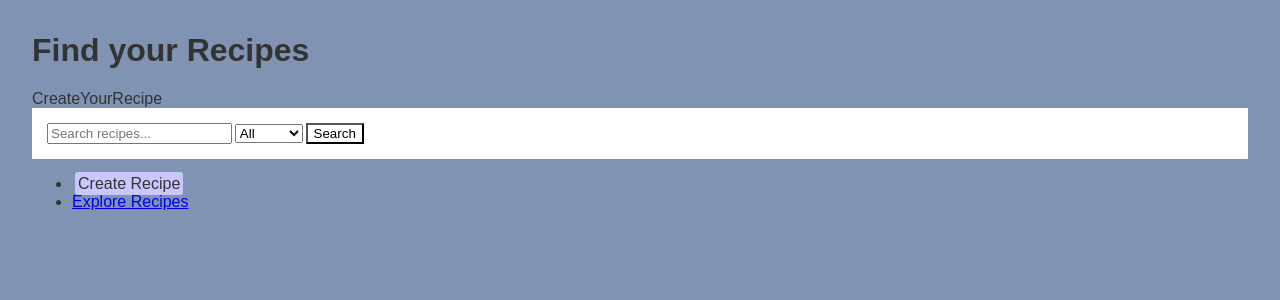
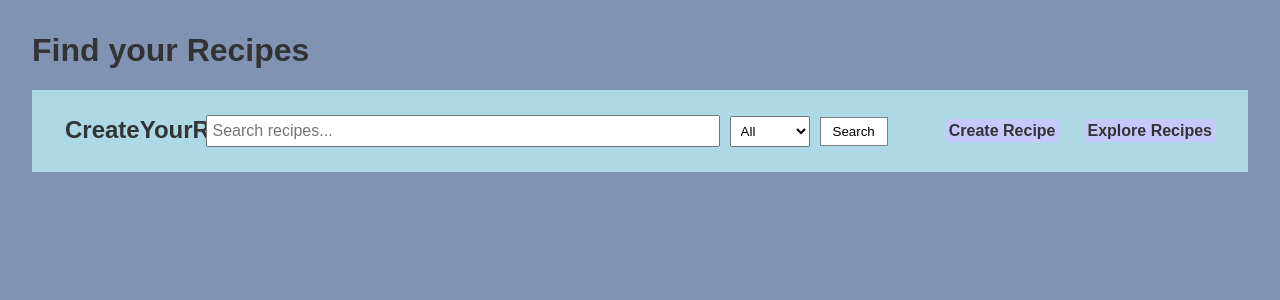
Before and after one commit to heytoki/ACIT2911, a Flask app: page / in a window 1280 px wide. Shown: the top 300 px of the page. Run offline with Flask 3, Linux system fonts and the light colour scheme.

Commit message:
merged my css into previous css

```diff
--- a/static/style.css
+++ b/static/style.css
@@ -5,40 +5,23 @@ body {
     color: #333;
 }
 
-#nav {
+.navbar {
     display: flex;
     justify-content: space-between;
     align-items: center;
-    font-weight: bold;
-    font-size: 25px;
-    border-bottom: #21303f 3px solid;
-    margin-bottom: 10px;
+    padding: 10px 30px;
+    background-color: lightblue;
+    flex-wrap: nowrap;
 }
 
-#home {
-    display: flex;
-    align-items: center;
-}
 
-.icon {
+.logo {
+    font-weight: bold;
     padding: 3px;
     border-radius: 10px;
     height: 30px;
     width: 30px;
-}
-
-.btn-create {
-    text-decoration: none;
-    color: #333;
-    padding: 3px;
-    margin: 3px;
-    border-radius: 3px;
-    background-color: rgb(200, 200, 255);
-    transition: background-color 500ms;
-}
-
-.btn-create:hover {
-    background-color: #6666AB;
+    font-size: 1.5rem;
 }
 
 #center {
@@ -64,8 +47,33 @@ input:focus {
     font-size: 10px;
     border-radius: 1px;
     border: none;
-    background-color: white;
     padding: 15px;
+    display: flex;
+    gap: 10px;
+    flex-grow: 1;
+    justify-content: flex-end;
+    align-items: center;
+}
+
+.search-form input[type="text"] {
+    width: 500px;
+    padding: 5px;
+    font-size: 1rem;
+}
+
+.search-form button[type="submit"] {
+    background-color: #fff;
+    border: 1px solid gray;
+    padding: 6px 12px;
+}
+
+.search-form select[name="filter"] {
+    padding: 6px;
+}
+
+.search-form button:hover {
+    background-color: #f0f0f0;
+    border: 1px solid #26A0DA;
 }
 
 button {
@@ -76,3 +84,24 @@ button {
 button:hover {
     background-color: #EEEEEE;
 }
+
+.nav-links {
+    display: flex;
+    list-style: none;
+    gap: 20px;
+}
+
+.nav-links a {
+    text-decoration: none;
+    color: #333;
+    padding: 3px;
+    margin: 3px;
+    border-radius: 3px;
+    font-weight: bold;
+    background-color: rgb(200, 200, 255);
+    transition: background-color 500ms;
+}
+
+.nav-links a:hover {
+    background-color: #6666AB;
+}
```
